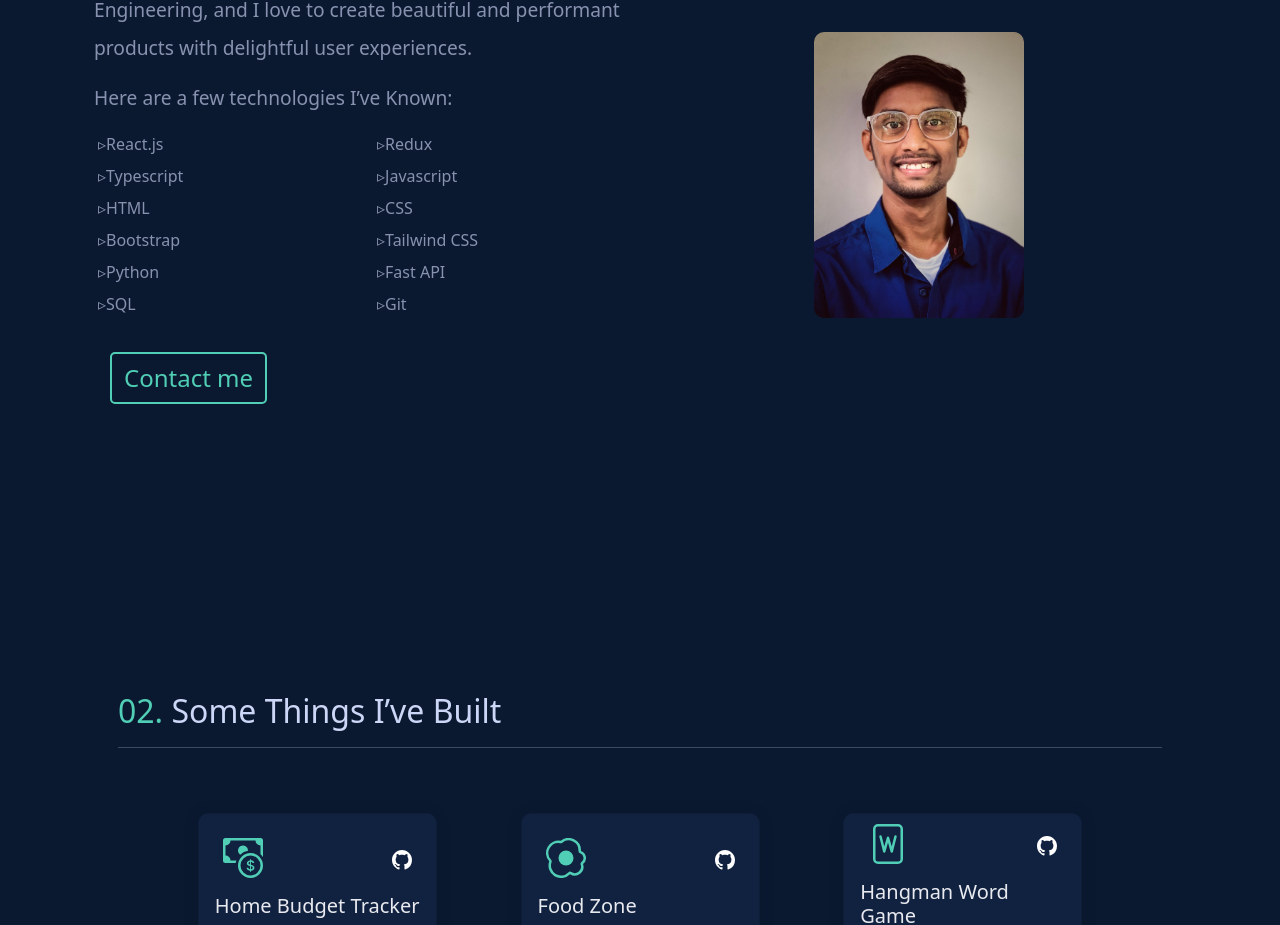
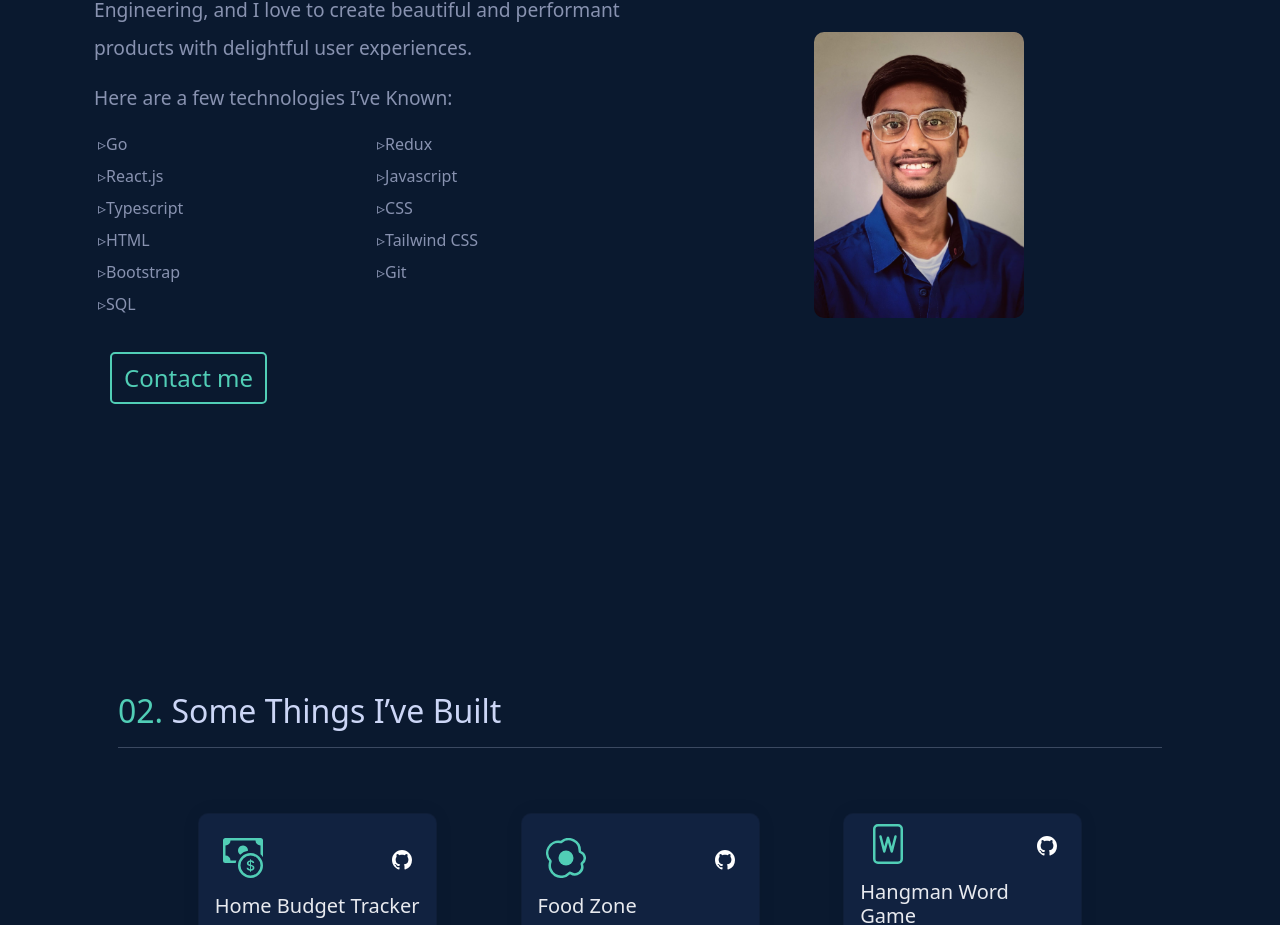
Before and after one commit to RohitDeepati/Personal-Portfolio, a React (Vite) app: page / in a window 1280 px wide. Shown: the part 1033-1958 px from the top of the page. Built offline with nearby package versions, Linux system fonts and the light colour scheme.

Commit message:
languages changed

```diff
--- a/src/components/About.jsx
+++ b/src/components/About.jsx
@@ -28,6 +28,9 @@
                 <div className="col-6 ">
                   <ul className="list-unstyled">
                     <li className="p-1">
+                      <span>▹</span>Go
+                    </li>
+                    <li className="p-1">
                       <span>▹</span>React.js
                     </li>
                     <li className="p-1">
@@ -40,9 +43,7 @@
                     <li className="p-1">
                       <span>▹</span>Bootstrap
                     </li>
-                    <li className="p-1">
-                      <span>▹</span>Python
-                    </li>
+
                     <li className="p-1">
                       <span>▹</span>SQL
                     </li>
@@ -61,9 +62,6 @@
                     </li>
                     <li className="p-1">
                       <span>▹</span>Tailwind CSS
-                    </li>
-                    <li className="p-1">
-                      <span>▹</span>Fast API
                     </li>
                     <li className="p-1">
                       <span>▹</span>Git
```
Also changed, not shown: 1 other file (tests, documents, lock files or other folders).
